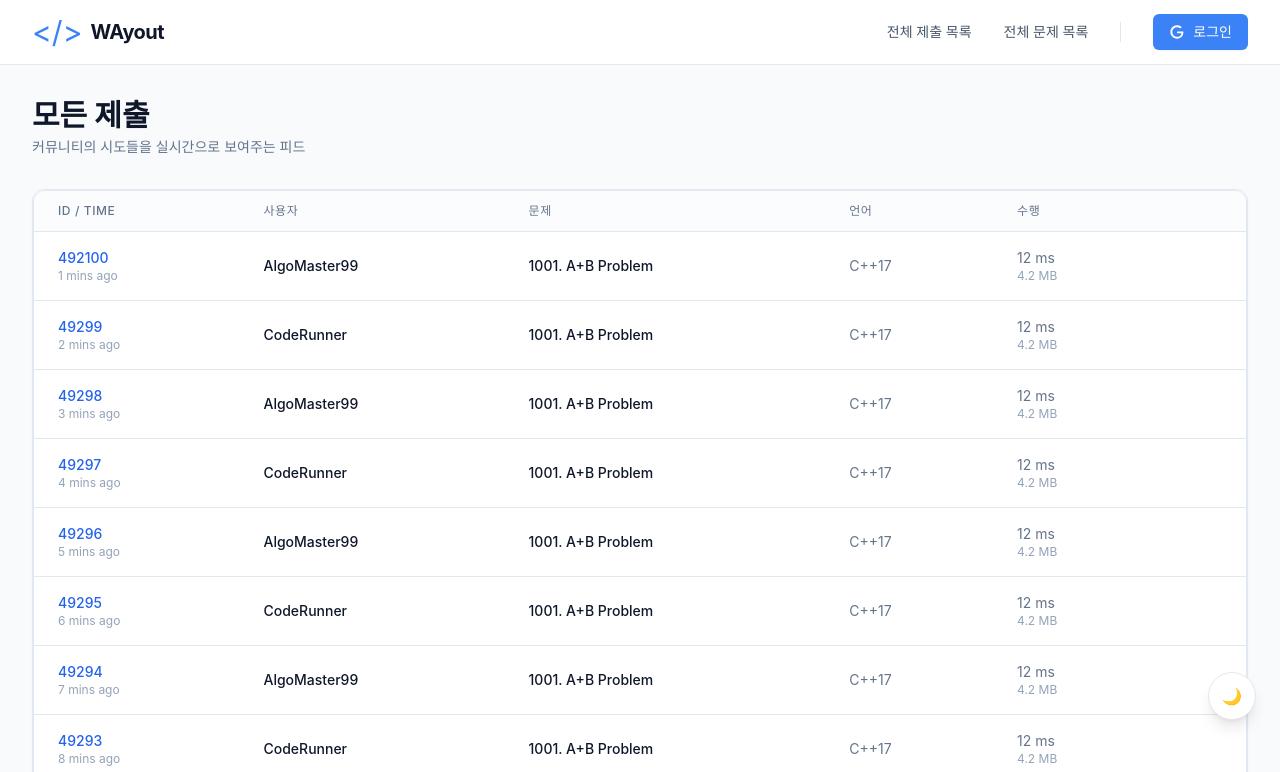
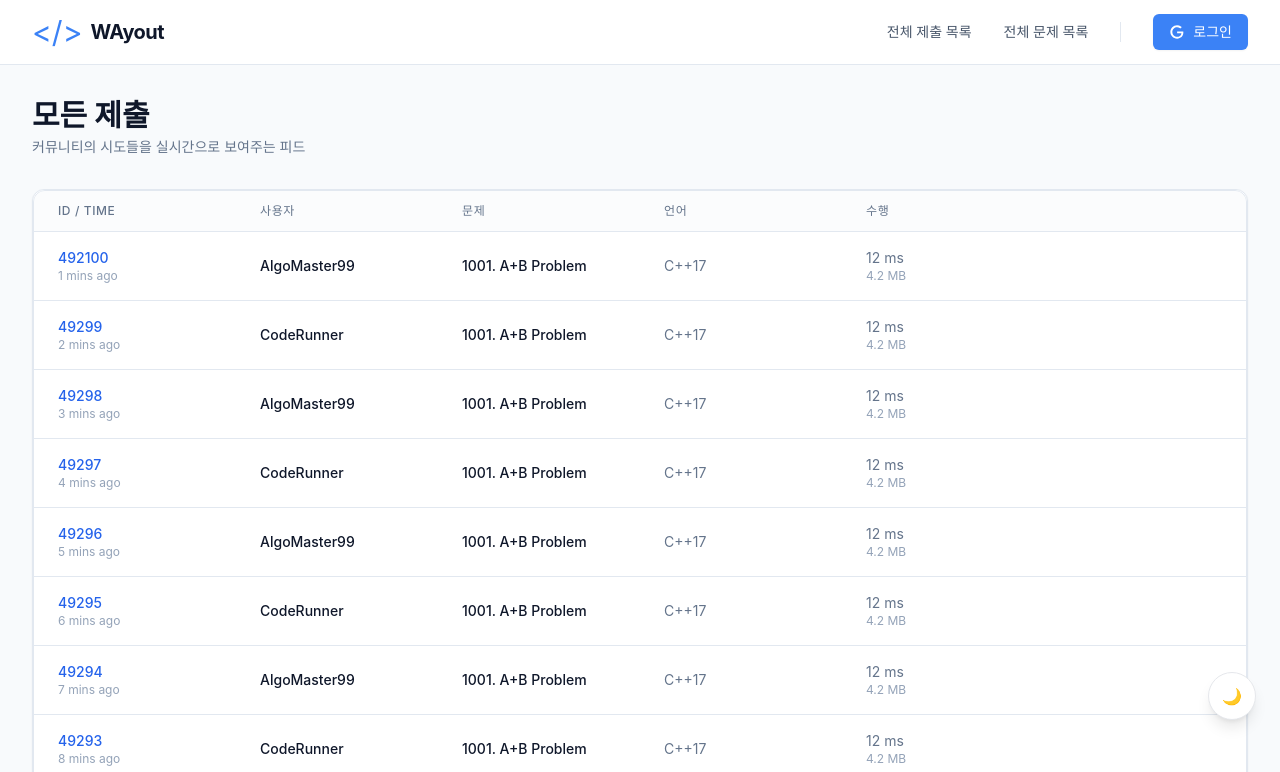
Before and after one commit to team-dopamine/wayout-web, a React (Create React App) app: page /submissions in a window 1280 px wide. Shown: the top 772 px of the page. Built offline with nearby package versions, Linux system fonts and the light colour scheme; no server answers; a web font is replaced by a local one.

Commit message:
fix: submissionTable 고정 레이아웃 적용 및 컬럼 폭 흔들림 개선

```diff
--- a/src/components/submissions/SubmissionRow.tsx
+++ b/src/components/submissions/SubmissionRow.tsx
@@ -7,34 +7,52 @@ interface SubmissionRowProps {
 
 const SubmissionRow = ({ data }: SubmissionRowProps) => {
   const navigate = useNavigate();
-
   const goTo = (path: string) => () => navigate(path);
 
   return (
     <tr className="transition-colors hover:bg-slate-50 dark:hover:bg-slate-800/50">
+      {/* 제출번호 */}
       <td className="whitespace-nowrap px-6 py-4 text-sm">
-        <div
+        <button
+          type="button"
           onClick={goTo(`/submission/${data.id}`)}
-          className="w-fit cursor-pointer font-medium text-blue-600 hover:text-blue-500 hover:underline"
+          className="inline-block cursor-pointer font-medium text-blue-600 hover:text-blue-500 hover:underline"
         >
           {data.id}
-        </div>
+        </button>
         <div className="text-xs text-slate-400">{data.time}</div>
       </td>
+
+      {/* 유저 */}
       <td className="whitespace-nowrap px-6 py-4 text-sm font-medium dark:text-white">
-        <span
+        <button
+          type="button"
           onClick={goTo(`/profile/${data.user}`)}
-          className="cursor-pointer hover:text-blue-600 hover:underline dark:hover:text-blue-400"
+          className="block max-w-[180px] cursor-pointer truncate text-left hover:text-blue-600 hover:underline dark:hover:text-blue-400"
+          title={data.user}
         >
           {data.user}
+        </button>
+      </td>
+
+      {/* 문제 */}
+      <td className="px-6 py-4">
+        <div
+          className="max-w-full truncate text-sm font-medium dark:text-white"
+          title={data.problem}
+        >
+          {data.problem}
+        </div>
+      </td>
+
+      {/* 언어 */}
+      <td className="whitespace-nowrap px-6 py-4 text-sm text-slate-500 dark:text-slate-400">
+        <span className="block max-w-[120px] truncate" title={data.language}>
+          {data.language}
         </span>
       </td>
-      <td className="whitespace-nowrap px-6 py-4">
-        <div className="text-sm font-medium dark:text-white">{data.problem}</div>
-      </td>
-      <td className="whitespace-nowrap px-6 py-4 text-sm text-slate-500 dark:text-slate-400">
-        {data.language}
-      </td>
+
+      {/* 성능 */}
       <td className="whitespace-nowrap px-6 py-4 text-sm text-slate-500 dark:text-slate-400">
         <div className="flex flex-col">
           <span>{data.performance.time}</span>
--- a/src/components/submissions/SubmissionTable.tsx
+++ b/src/components/submissions/SubmissionTable.tsx
@@ -17,7 +17,7 @@ interface SubmissionTableProps {
 const SubmissionTable = ({ submissions }: SubmissionTableProps) => {
   return (
     <div className="overflow-x-auto rounded-xl border border-slate-200 dark:border-slate-700">
-      <table className="min-w-full divide-y divide-slate-200 dark:divide-slate-700">
+      <table className="w-full min-w-[900px] table-fixed divide-y divide-slate-200 dark:divide-slate-700">
         <SubmissionHeader />
         <tbody className="divide-y divide-slate-200 dark:divide-slate-700">
           {submissions.map((item) => (
```
